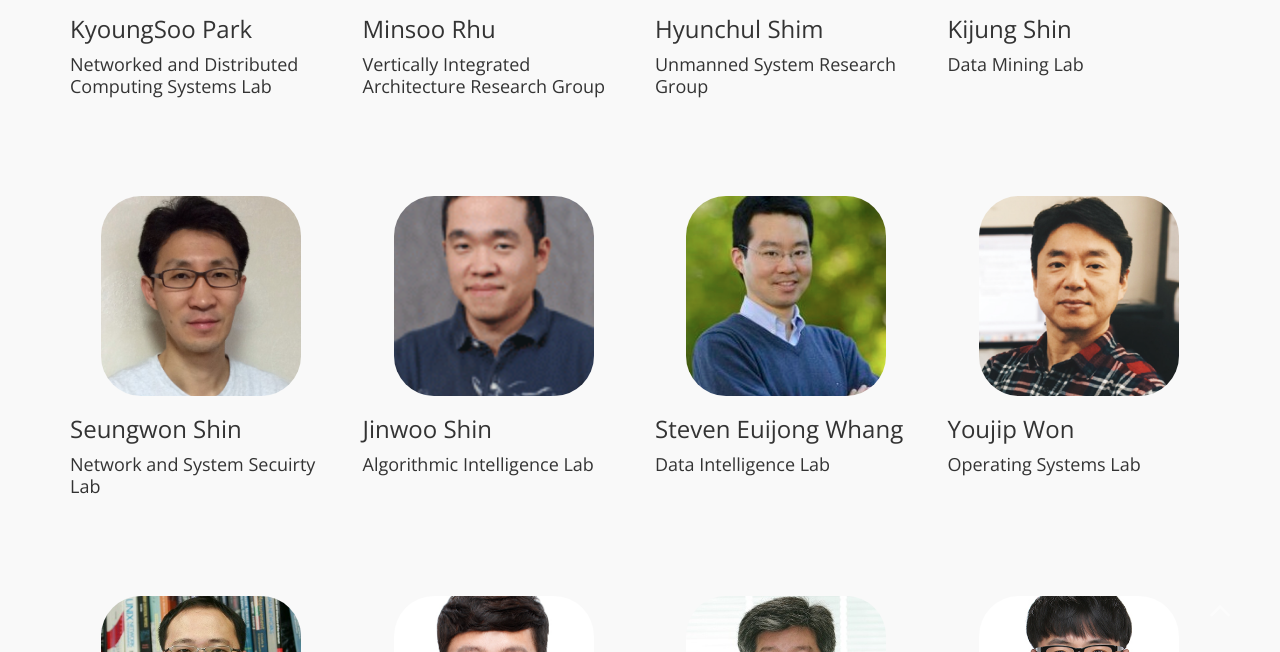
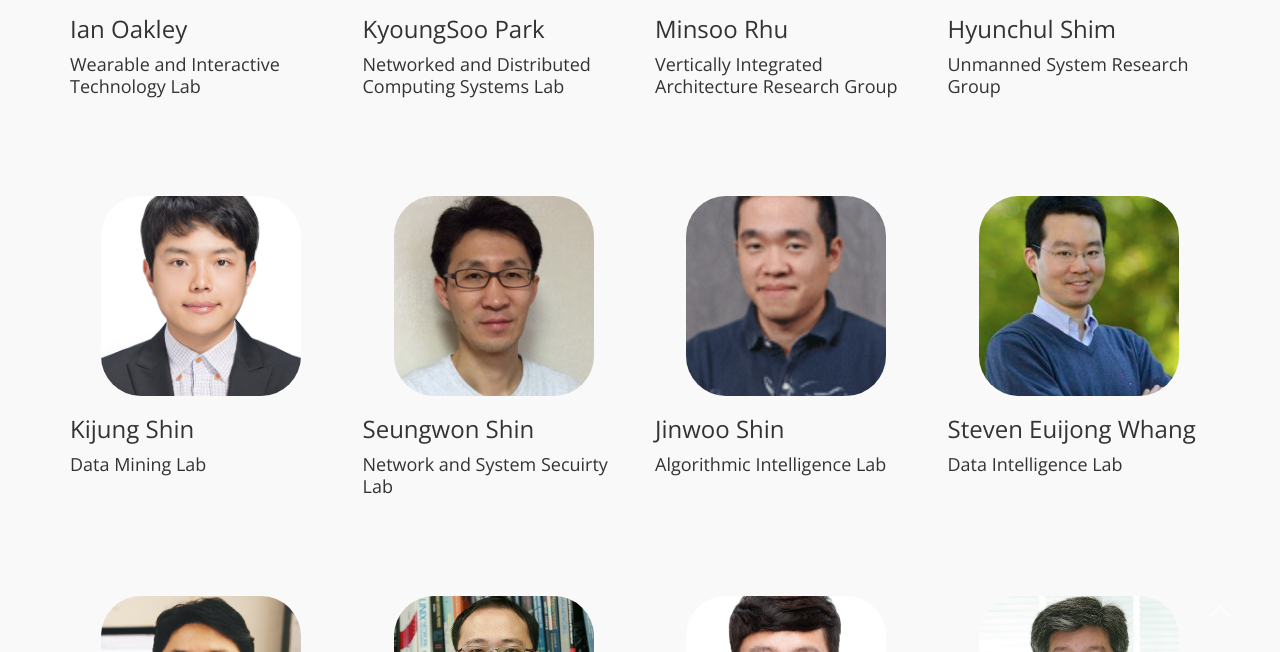
Before and after one commit to kaist-ee/kaist-ee.github.io, a Jekyll site: the page built from index.markdown, in a window 1280 px wide and 900 px high, scrolled down 1874 px, cut to the strip 248-900 px from the top of the window. Built offline with Jekyll 4.4.1, drawn with Linux system fonts in a browser that asks for light colours.

Commit message:
Update professors.yml

```diff
--- a/_data/professors.yml
+++ b/_data/professors.yml
@@ -37,6 +37,11 @@
   avatar_url: site_media/media/user_profile/None/bsungju_profile.jpg
   lab_name: Networking &amp; Mobile Systems Lab
   lab_site: https://nmsl.kaist.ac.kr/
+
+- name: Ian Oakley
+  avatar_url: site_media/media/user_profile/None/ian_oakley.jpg
+  lab_name: Wearable and Interactive Technology Lab
+  lab_site: https://sites.google.com/view/kaist-witlab/home?authuser=0
 
 - name: KyoungSoo Park
   avatar_url: site_media/media/user_profile/None/bbxebxb0x95xeaxb2xbdxecx88x98_xeaxb5x90xecx88x98xebx8bx98.jpg
```
